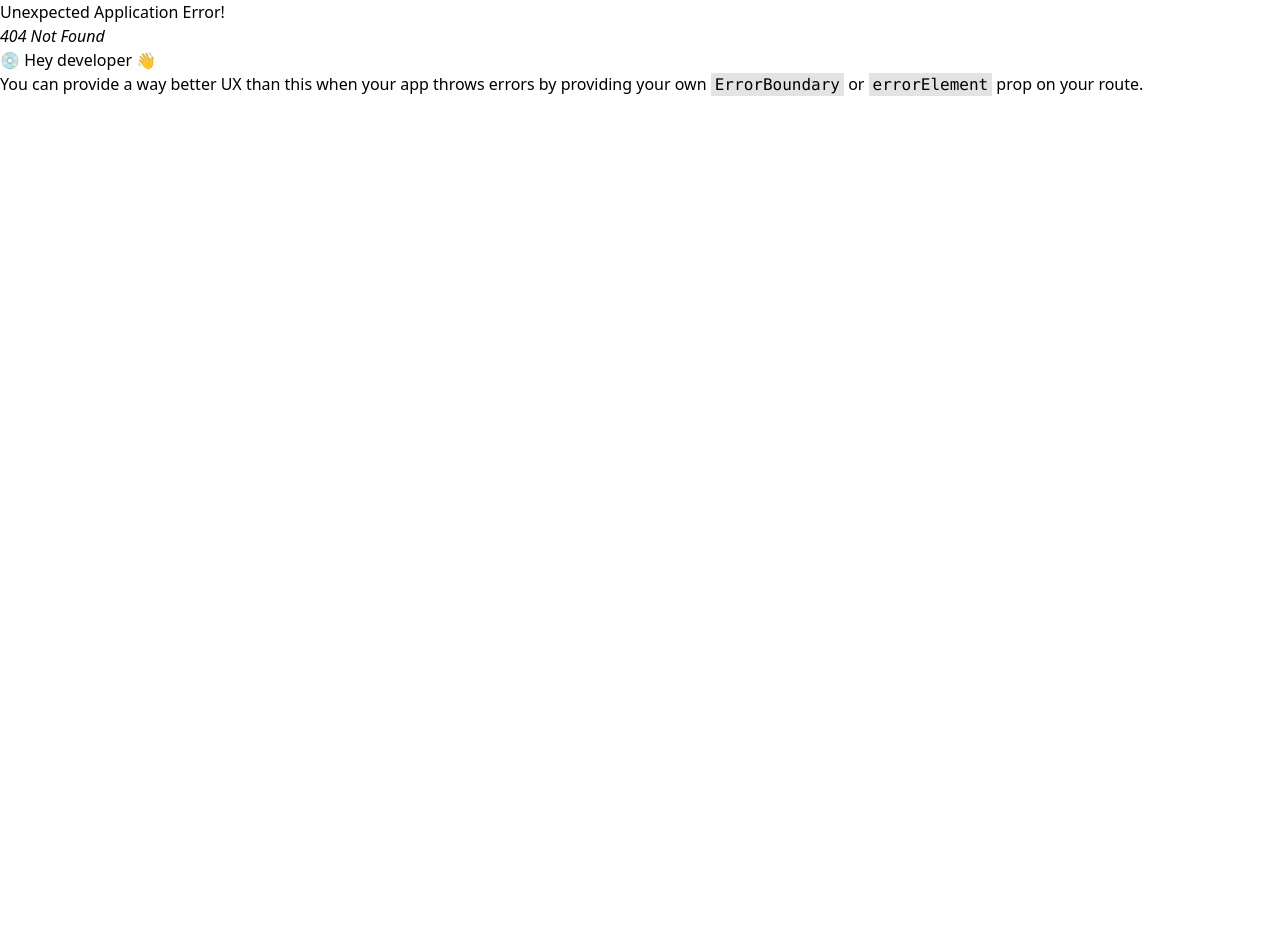
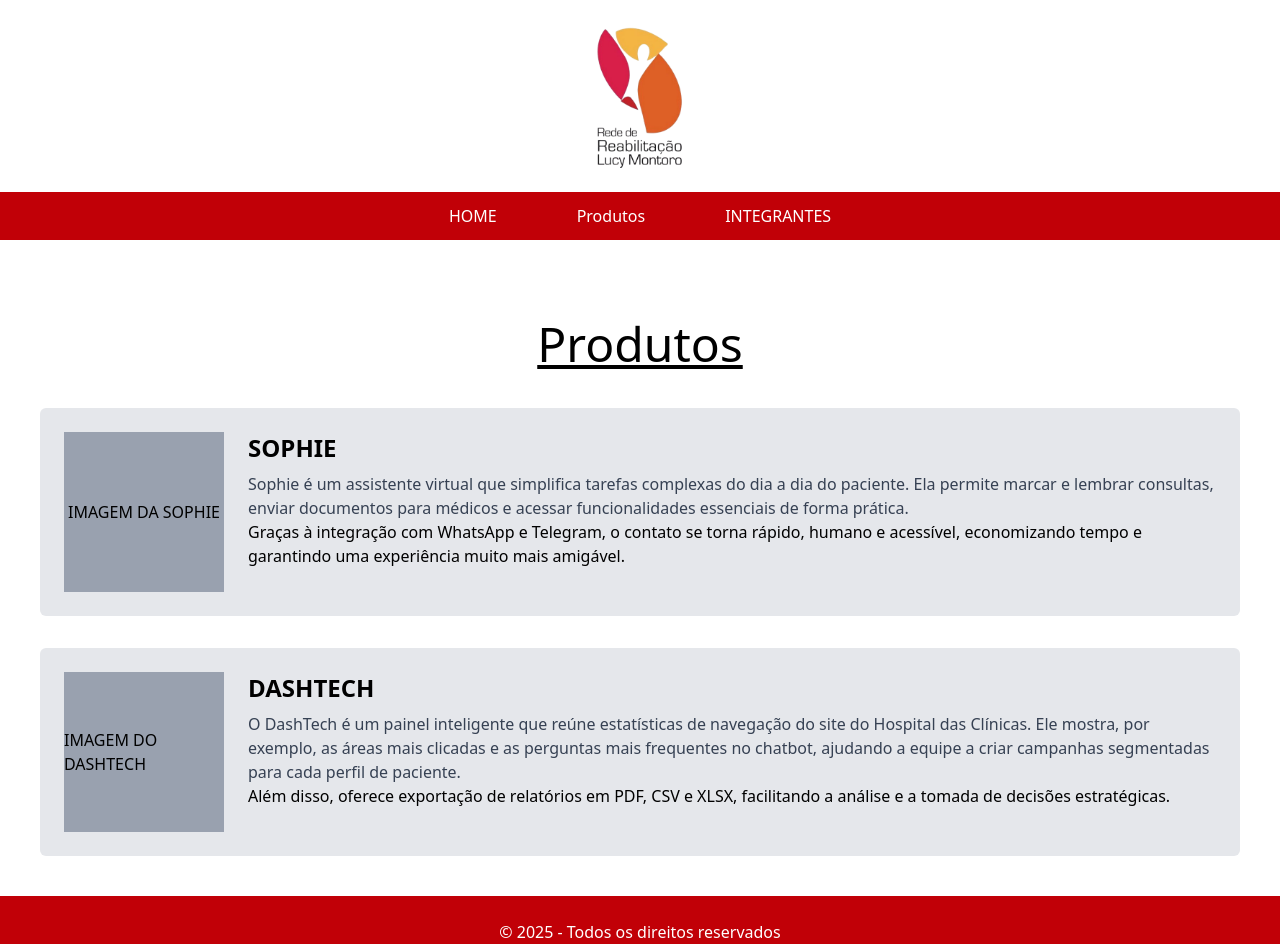
Before and after one commit to Eduardo-Locaspi/SPRINT3_HC_FRONT_END, a React (Vite) app: page /produtos in a window 1280 px wide. Before the commit this address had no page. Before the commit the page ends 800 px from the top, so only its background shows below. Built offline with nearby package versions, Linux system fonts and the light colour scheme.

Commit message:
(10) - v1 Tela dos produtos
O que foi feito? Tela de produtos constando o DashTech e a Sophie e suas respectivas descrições

```diff
--- a/src/components/Navegacao.tsx
+++ b/src/components/Navegacao.tsx
@@ -7,7 +7,7 @@ export default function Navegacao(){
         <nav className="w-full bg-red-700 text-white">
             <ul className="flex justify-center gap-20 font-medium py-3">
                 <li><Link to='/'>HOME</Link></li>
-                <li><Link to="/solucao">SOLUÇÃO</Link></li>
+                <li><Link to="/produtos">Produtos</Link></li>
                 <li><Link to="/integrantes">INTEGRANTES</Link></li>
             </ul>
         </nav>
--- a/src/main.tsx
+++ b/src/main.tsx
@@ -5,7 +5,7 @@ import App from './App.tsx'
 import {createBrowserRouter,RouterProvider} from 'react-router-dom'
 import Home from './routes/Home/index.tsx'
 import Desenvolvedores from './routes/Desenvolvedores/index.tsx'
-import Solucao from './routes/Solucao/index.tsx'
+import Produtos from './routes/Produtos/index.tsx'
 
 const router = createBrowserRouter([{
   path:'/',
@@ -13,7 +13,7 @@ const router = createBrowserRouter([{
   children:[
     {path:'/', element:<Home/>},
     {path:'/integrantes', element:<Desenvolvedores/>},
-    {path:'/solucao', element:<Solucao/>}
+    {path:'/produtos', element:<Produtos/>}
   ]
 }])
 
--- a/src/routes/Home/index.tsx
+++ b/src/routes/Home/index.tsx
@@ -1,3 +1,4 @@
+import { Link } from "react-router-dom";
 
 
 export default function Principal() {
@@ -11,16 +12,23 @@ export default function Principal() {
             alt="Imagem do Chatbot Sophi"
             className="w-32 h-32 mb-4"
           />
-          <h2 className="text-2xl font-semibold mb-2">Chatbot Sophie</h2>
+          <h2 className="text-2xl font-semibold mb-2 hover:underline">Chatbot Sophie</h2>
         </div>
 
         <div className="flex-1 p-6 bg-gray-200 rounded-md shadow h-60">
-
+          <img
+            src="/img/dashtech.png"     // coloque a imagem em public/img/
+            alt="Imagem do Dashboard DashTech"
+            className="w-32 h-32 object-cover mb-4"
+          />
+          <h2 className="text-2xl font-semibold mb-2 hover:underline">DashTech</h2>
         </div>
       </div>
 
-      <button className="bg-red-700 text-white px-6 py-3 rounded-md shadow hover:border-black ">
-        Confira os nossos produtos
+      <button className="bg-red-700 text-white px-6 py-3 rounded-md shadow  " >
+        <Link to='/solucao'>
+         Confira os nossos produtos
+        </Link>
       </button>
     </main>
   )
--- /dev/null
+++ b/src/routes/Produtos/index.tsx
@@ -0,0 +1,49 @@
+
+
+export default function Solucao(){
+
+    return(
+        <main className="p-10">
+            <h1 className="text-center text-5xl p-10 underline">Produtos</h1>
+            <div className="flex flex-col gap-8">
+            {/* Card Sophi */}
+            <section className="bg-gray-200 rounded-md p-6 flex flex-col md:flex-row items-center md:items-start gap-6">
+                <div className="flex-shrink-0">
+                    <div className="w-40 h-40 bg-gray-400 flex items-center justify-center">
+                        IMAGEM DA SOPHIE
+                    </div>
+                </div>
+                <div>
+                    <h2 className="text-2xl font-semibold mb-2">SOPHIE</h2>
+                    <p className="text-gray-700">
+                        Sophie é um assistente virtual que simplifica tarefas complexas do dia a dia do paciente.
+                        Ela permite marcar e lembrar consultas, enviar documentos para médicos e acessar funcionalidades essenciais de forma prática.
+                    </p>
+                    <p >
+                        Graças à integração com WhatsApp e Telegram, o contato se torna rápido, humano e acessível, economizando tempo e garantindo uma experiência muito mais amigável.
+                    </p>
+                </div>
+            </section>
+
+            {/* DashTech */}
+            <section className="bg-gray-200 rounded-md p-6 flex flex-col md:flex-row items-center md:items-start gap-6">
+                <div>
+                    <div className="w-40 h-40 bg-gray-400 flex items-center justify-center">
+                        IMAGEM DO DASHTECH
+                    </div>
+                </div>
+                <div>
+                    <h2 className="text-2xl font-semibold mb-2">DASHTECH</h2>
+                    <p className="text-gray-700">
+                        O DashTech é um painel inteligente que reúne estatísticas de navegação do site do Hospital das Clínicas.
+Ele mostra, por exemplo, as áreas mais clicadas e as perguntas mais frequentes no chatbot, ajudando a equipe a criar campanhas segmentadas para cada perfil de paciente.
+                    </p>
+                    <p>
+                        Além disso, oferece exportação de relatórios em PDF, CSV e XLSX, facilitando a análise e a tomada de decisões estratégicas.
+                    </p>
+                </div>
+            </section>
+            </div>
+        </main>
+    )
+}
--- a/src/routes/Solucao/index.tsx
+++ /dev/null
@@ -1,10 +0,0 @@
-
-
-export default function Solucao(){
-
-    return(
-        <main>
-            <h1>Solução</h1>
-        </main>
-    )
-}
```
